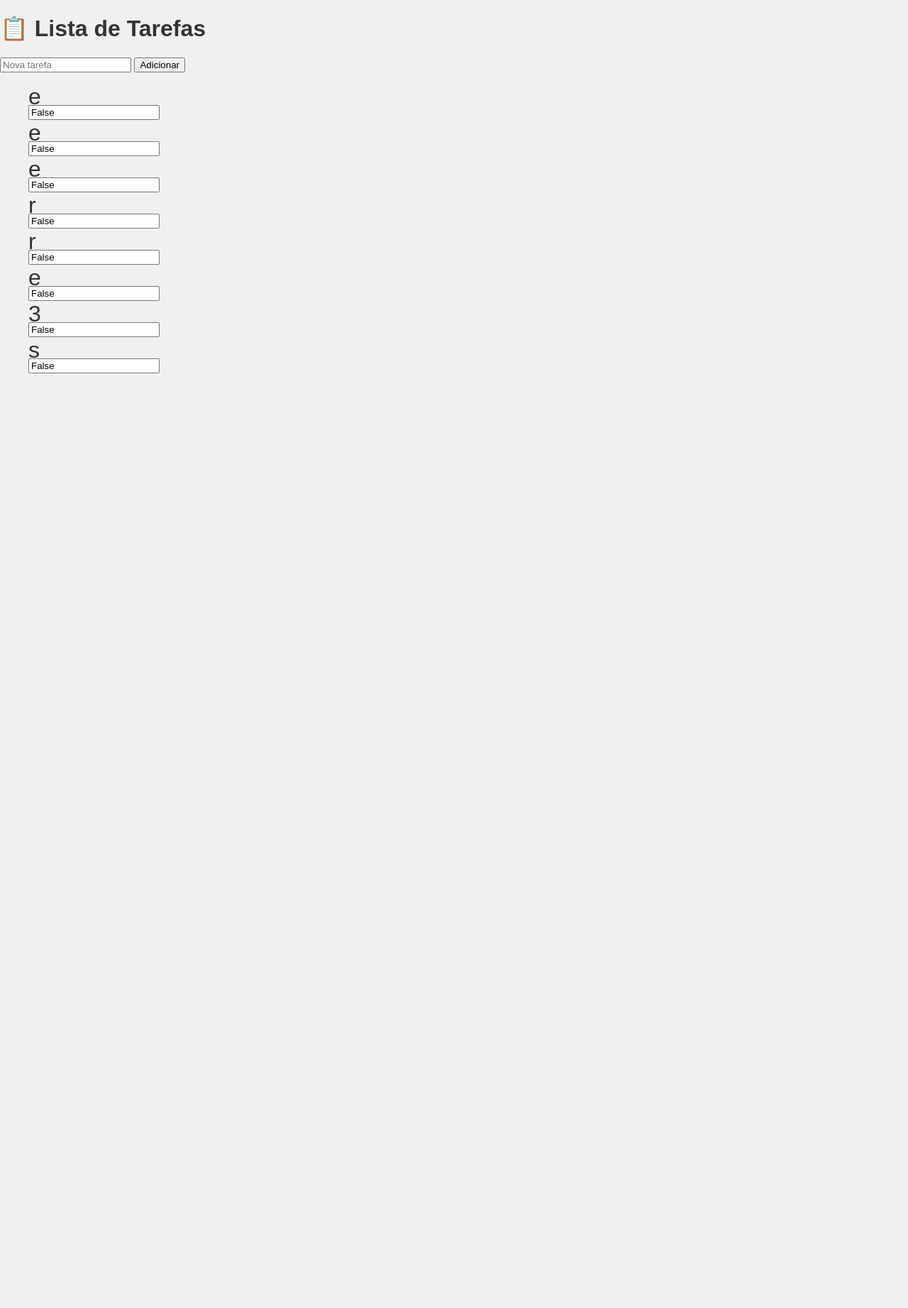
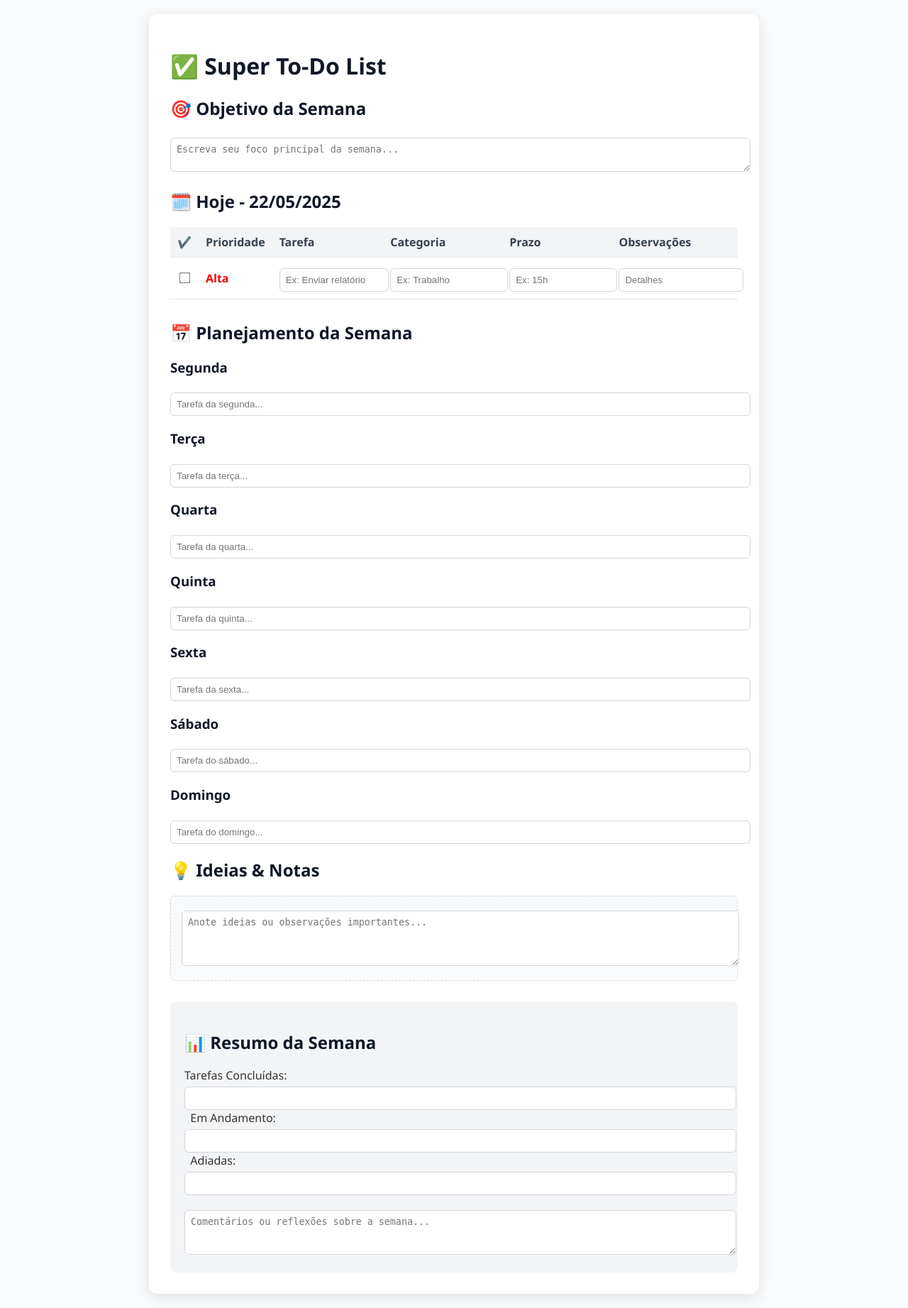
Before and after one commit to Akkhi09/todo-django, a Django app: page / in a window 1280 px wide. Shown: the whole page at 71% size. Before the commit the page ends 526 px from the top, so only its background shows below. Run offline with Django 5.2, Linux system fonts and the light colour scheme; data comes from the database, SQL or seed files in the repository; both versions use the stored data as it was after the commit.

Commit message:
atualizei tudo

```diff
--- a/todo/templates/index.html
+++ b/todo/templates/index.html
@@ -1,46 +1,161 @@
 <!DOCTYPE html>
-<html lang="en">
+<html lang="pt-br">
 
 <head>
   <meta charset="UTF-8">
   <meta name="viewport" content="width=device-width, initial-scale=1.0">
-  <title>Document</title>
-
+  <title>Super To-Do List</title>
   <style>
     body {
-      font-family: Arial, Helvetica, sans-serif;
-      background-color: #f0f0f0;
+      font-family: 'Segoe UI', sans-serif;
+      background-color: #f9fafb;
+      margin: 0;
+      padding: 20px;
       color: #333;
-      margin: 0;
-      padding: 0;
     }
 
-    li {
-      list-style: none;
-      width: 80%;
-      height: 30px;
-      font-size: 2rem;
+    .container {
+      max-width: 800px;
+      margin: auto;
+      background-color: #fff;
+      padding: 30px;
+      border-radius: 12px;
+      box-shadow: 0 5px 20px rgba(0, 0, 0, 0.1);
+    }
+
+    h1,
+    h2,
+    h3 {
+      color: #111827;
+    }
+
+    table {
+      width: 100%;
+      border-collapse: collapse;
+      margin-top: 10px;
+    }
+
+    th,
+    td {
+      padding: 10px;
+      border-bottom: 1px solid #e5e7eb;
+      text-align: left;
+    }
+
+    th {
+      background-color: #f3f4f6;
+      color: #374151;
+    }
+
+    .checkbox {
+      transform: scale(1.2);
+    }
+
+    .priority-high {
+      color: red;
+      font-weight: bold;
+    }
+
+    .priority-medium {
+      color: orange;
+    }
+
+    .priority-low {
+      color: green;
+    }
+
+    .day-section {
+      margin-top: 30px;
+    }
+
+    textarea,
+    input[type="text"] {
+      width: 100%;
+      padding: 8px;
+      margin-top: 5px;
+      border: 1px solid #d1d5db;
+      border-radius: 6px;
+      resize: vertical;
+    }
+
+    .note-area {
+      background-color: #f9fafb;
+      padding: 15px;
+      border-radius: 6px;
+      border: 1px dashed #d1d5db;
+      margin-top: 10px;
+    }
+
+    .footer-summary {
+      margin-top: 30px;
+      background-color: #f3f4f6;
+      padding: 20px;
+      border-radius: 8px;
     }
   </style>
 </head>
 
 <body>
-  <h1>📋 Lista de Tarefas</h1>
+  <div class="container">
+    <h1>✅ Super To-Do List</h1>
+    <h2>🎯 Objetivo da Semana</h2>
+    <textarea rows="2" placeholder="Escreva seu foco principal da semana..."></textarea>
 
-  <form method="post">
-    {% csrf_token %}
-    <input type="text" name="title" placeholder="Nova tarefa">
-    <button type="submit">Adicionar</button>
-  </form>
+    <h2>🗓️ Hoje - <span id="today-date"></span></h2>
+    <table>
+      <thead>
+        <tr>
+          <th>✔️</th>
+          <th>Prioridade</th>
+          <th>Tarefa</th>
+          <th>Categoria</th>
+          <th>Prazo</th>
+          <th>Observações</th>
+        </tr>
+      </thead>
+      <tbody>
+        <tr>
+          <td><input type="checkbox" class="checkbox"></td>
+          <td class="priority-high">Alta</td>
+          <td><input type="text" placeholder="Ex: Enviar relatório"></td>
+          <td><input type="text" placeholder="Ex: Trabalho"></td>
+          <td><input type="text" placeholder="Ex: 15h"></td>
+          <td><input type="text" placeholder="Detalhes"></td>
+        </tr>
+        <!-- + linhas conforme necessário -->
+      </tbody>
+    </table>
 
-  <ul>
-    {% for task in tasks %}
-    <li>{{ task.title }}</li>
-    <input class="form-check-input" value="{{task.done}}" />
-    {% empty %}
-    <li>Sem tarefas</li>
-    {% endfor %}
-  </ul>
+    <div class="day-section">
+      <h2>📅 Planejamento da Semana</h2>
+      <div>
+        <h3>Segunda</h3><input type="text" placeholder="Tarefa da segunda...">
+        <h3>Terça</h3><input type="text" placeholder="Tarefa da terça...">
+        <h3>Quarta</h3><input type="text" placeholder="Tarefa da quarta...">
+        <h3>Quinta</h3><input type="text" placeholder="Tarefa da quinta...">
+        <h3>Sexta</h3><input type="text" placeholder="Tarefa da sexta...">
+        <h3>Sábado</h3><input type="text" placeholder="Tarefa do sábado...">
+        <h3>Domingo</h3><input type="text" placeholder="Tarefa do domingo...">
+      </div>
+    </div>
+
+    <h2>💡 Ideias & Notas</h2>
+    <div class="note-area">
+      <textarea rows="4" placeholder="Anote ideias ou observações importantes..."></textarea>
+    </div>
+
+    <div class="footer-summary">
+      <h2>📊 Resumo da Semana</h2>
+      <p>Tarefas Concluídas: <input type="text" size="2"> &nbsp; Em Andamento: <input type="text" size="2"> &nbsp;
+        Adiadas: <input type="text" size="2"></p>
+      <textarea rows="3" placeholder="Comentários ou reflexões sobre a semana..."></textarea>
+    </div>
+  </div>
+
+  <script>
+    // Atualiza a data de hoje automaticamente
+    document.getElementById("today-date").textContent = new Date().toLocaleDateString("pt-BR");
+  </script>
 </body>
 
 </html>
```
Also changed, not shown: db.sqlite3.
